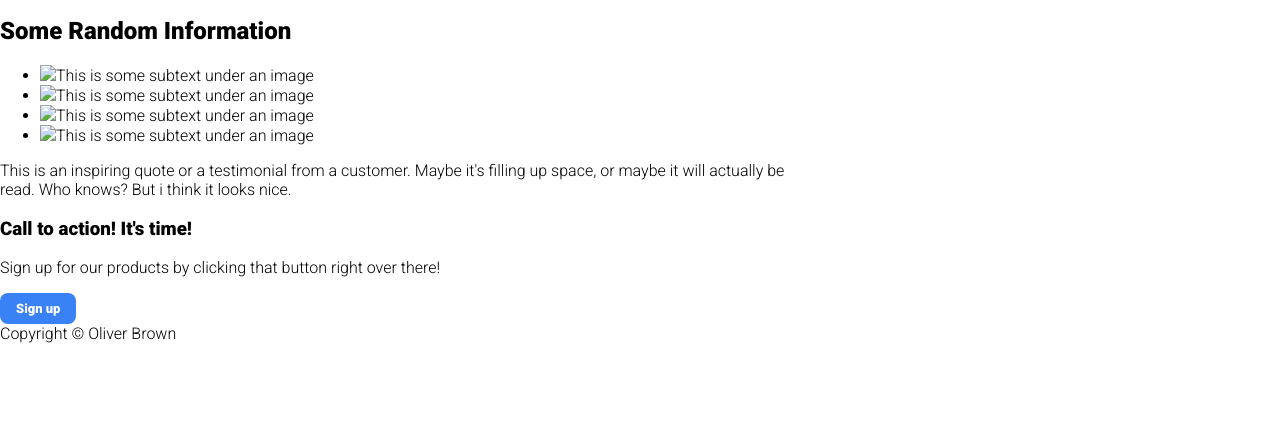
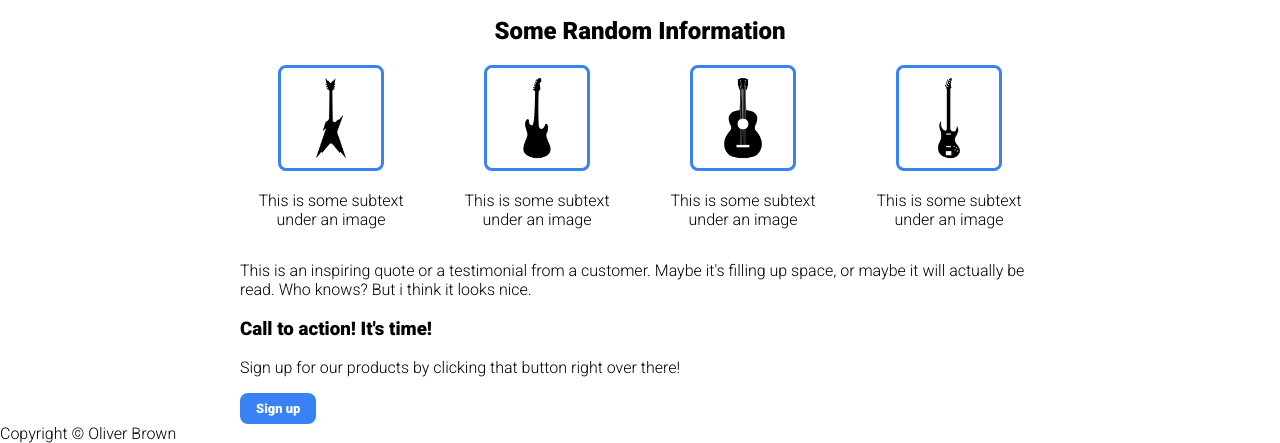
Before and after one commit to ollyplaysguitar/odin-landing-page, a plain HTML site: page index.html in a window 1280 px wide. Shown: the part 360-803 px from the top of the page. Drawn offline with Linux system fonts and the light colour scheme.

Commit message:
Main content area icons added

```diff
--- a/index.html
+++ b/index.html
@@ -33,10 +33,10 @@
             <h2>Some Random Information</h2>
             <div class="items">
                 <ul>
-                    <li><div class="item"><img src="#"><span>This is some subtext under an image</span></div></li>
-                    <li><div class="item"><img src="#"><span>This is some subtext under an image</span></div></li>
-                    <li><div class="item"><img src="#"><span>This is some subtext under an image</span></div></li>
-                    <li><div class="item"><img src="#"><span>This is some subtext under an image</span></div></li>
+                    <li><div class="item"><img src="/images/guitars3.png"><p>This is some subtext under an image</p></div></li>
+                    <li><div class="item"><img src="/images/guitars4.png"><p>This is some subtext under an image</p></div></li>
+                    <li><div class="item"><img src="/images/guitars5.png"><p>This is some subtext under an image</p></div></li>
+                    <li><div class="item"><img src="/images/guitars6.png"><p>This is some subtext under an image</p></div></li>
                 </ul>
             </div>
             <div class="quote-area">
--- a/style.css
+++ b/style.css
@@ -85,6 +85,41 @@ button.sign-up{
     font-weight: bold;
 }
 
+.content{
+    display: flex;
+    justify-content: center;
+}
+
+.items ul{
+    list-style: none;
+    display: flex;
+    flex-flow: nowrap row;
+    gap: 24px;
+    margin: 0;
+    padding: 0;
+    justify-content: space-around;
+}
+
+h2{
+    text-align: center;
+}
+
+.item{
+    width: 150px;
+    text-align: center;
+}
+
+.item img{
+    width: 100px;
+    border-radius: 8px;
+    border: 3px #3882F6;
+    border-style: solid;
+}
+
+.item p{
+    text-align: center;
+}
+
 .footer {
 
 }
```
Also changed, not shown: images/Untitled.png (added), images/guitars3.png (added), images/guitars4.png (added), images/guitars5.png (added), images/guitars6.png (added), 1 other file.
